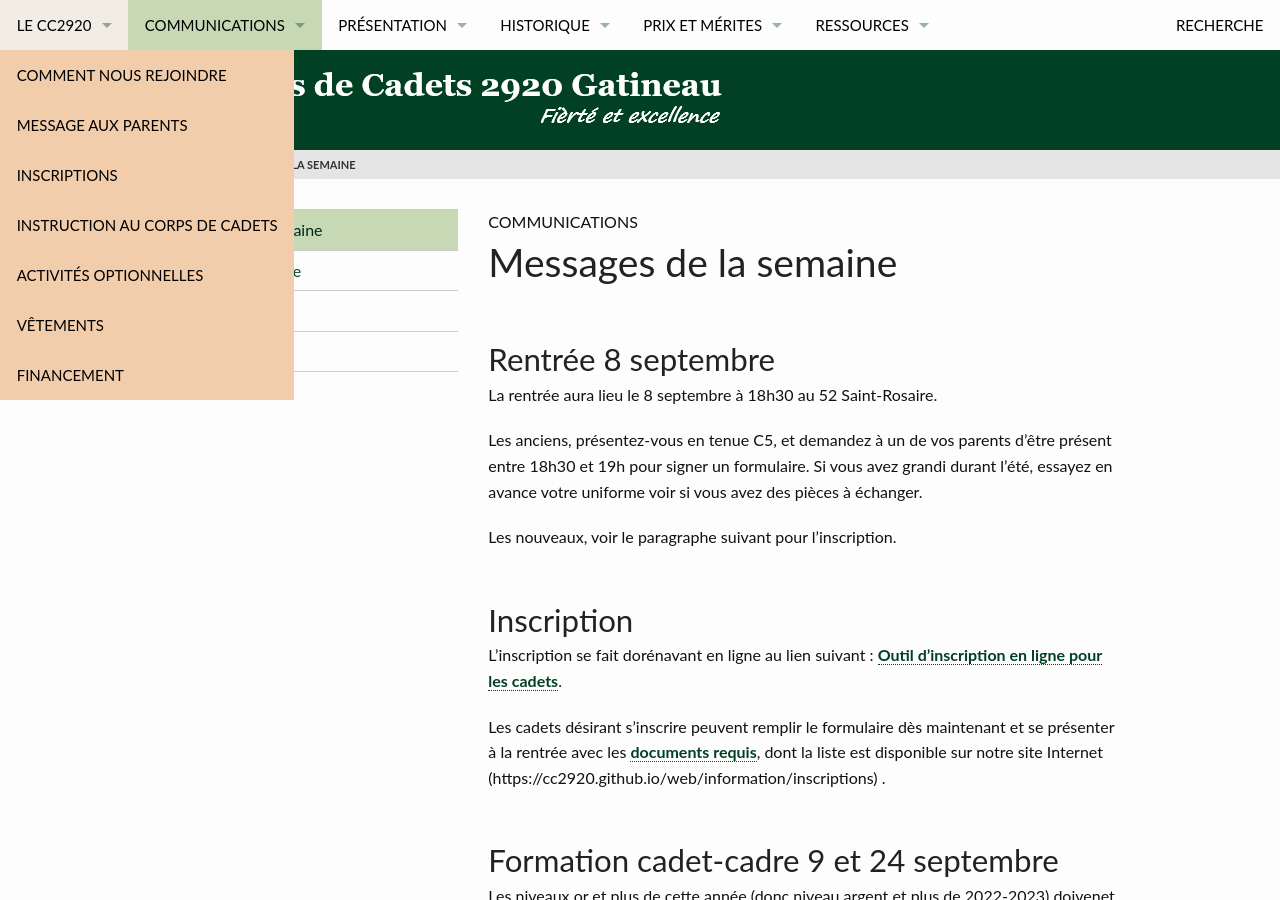
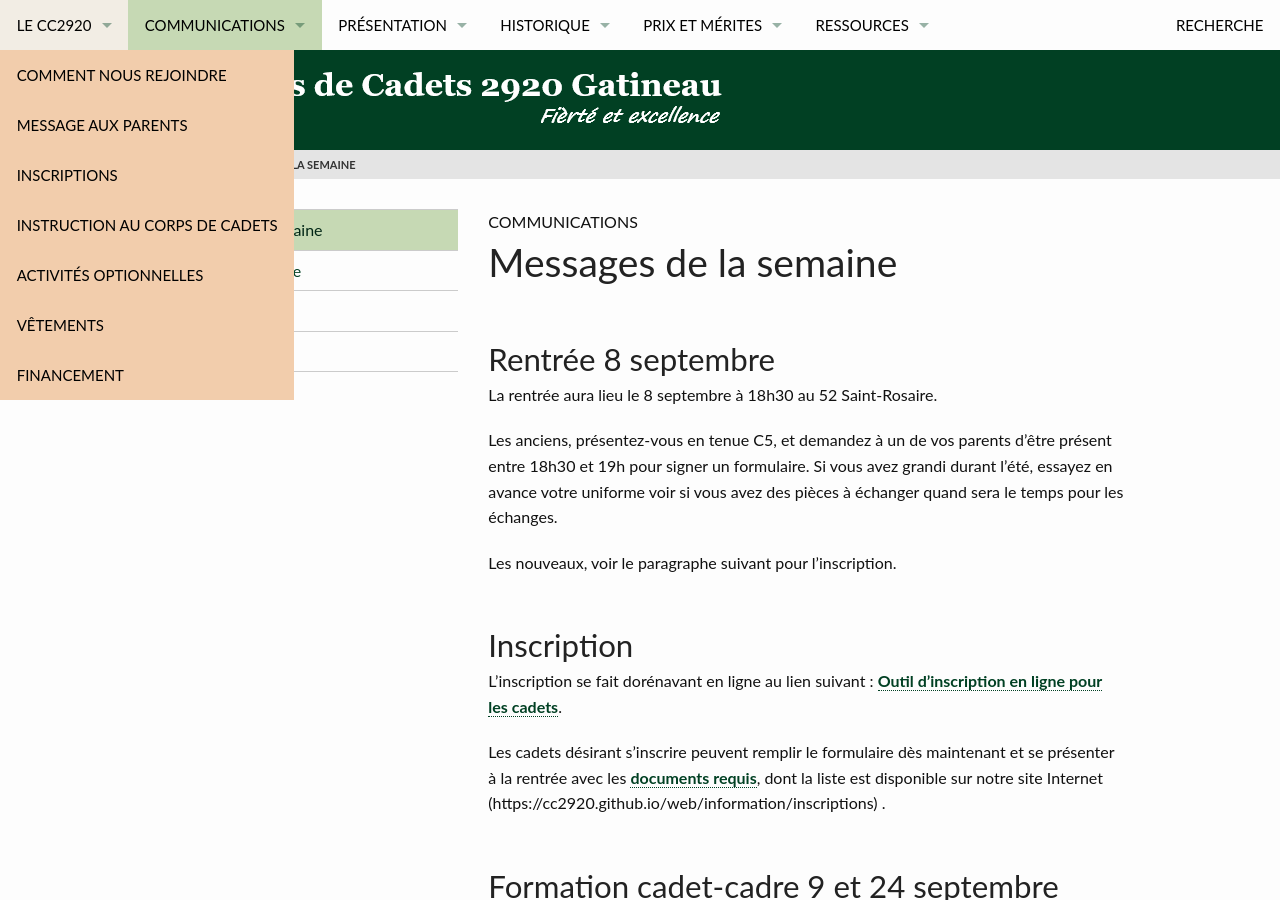
Before and after one commit to CC2920/web, a Jekyll site: the page built from _communications/messages.md, in a window 1280 px wide and 900 px high. Built offline with Jekyll 4.4.1, drawn with Linux system fonts in a browser that asks for light colours.

Commit message:
Update messages.md

```diff
--- a/_communications/messages.md
+++ b/_communications/messages.md
@@ -24,7 +24,7 @@
 
 La rentrée aura lieu le 8 septembre à 18h30 au 52 Saint-Rosaire.
 
-Les anciens, présentez-vous en tenue C5, et demandez à un de vos parents d'être présent entre 18h30 et 19h pour signer un formulaire. Si vous avez grandi durant l'été, essayez en avance votre uniforme voir si vous avez des pièces à échanger.
+Les anciens, présentez-vous en tenue C5, et demandez à un de vos parents d'être présent entre 18h30 et 19h pour signer un formulaire. Si vous avez grandi durant l'été, essayez en avance votre uniforme voir si vous avez des pièces à échanger quand sera le temps pour les échanges.
 
 Les nouveaux, voir le paragraphe suivant pour l'inscription.
 
```
